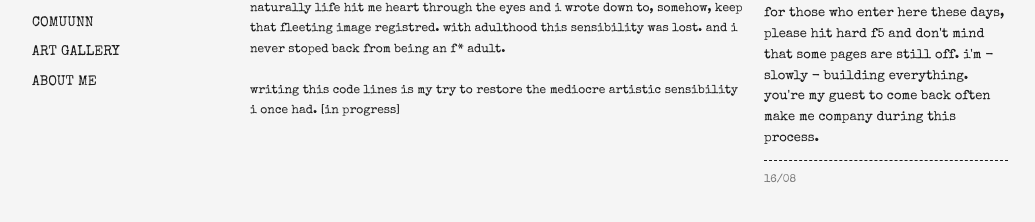
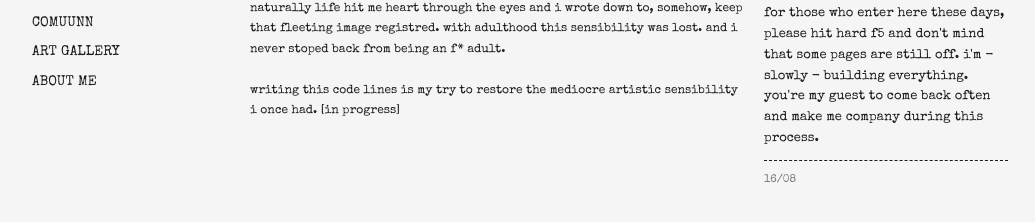
Before and after one commit to guiolhermer/comuunn, a Jekyll site: the page built from index.html, in a window 1280 px wide. Shown: the part 273-495 px from the top of the page, without its empty margins (117-1152 px from the left). Built offline with Jekyll 4.4.1, drawn with Linux system fonts in a browser that asks for light colours.

Commit message:
fix: add missing conjunction in feelings.yml for improved clarity

```diff
--- a/_data/feelings.yml
+++ b/_data/feelings.yml
@@ -7,4 +7,4 @@
 - date: 2026-08-16
   text: "yep. i got it. now I have my own twewwtter."
 - date: 2026-08-16
-  text: "for those who enter here these days, please hit hard f5 and don't mind that some pages are still off. i'm - slowly - building everything. you're my guest to come back often make me company during this process."
+  text: "for those who enter here these days, please hit hard f5 and don't mind that some pages are still off. i'm - slowly - building everything. you're my guest to come back often and make me company during this process."
```
